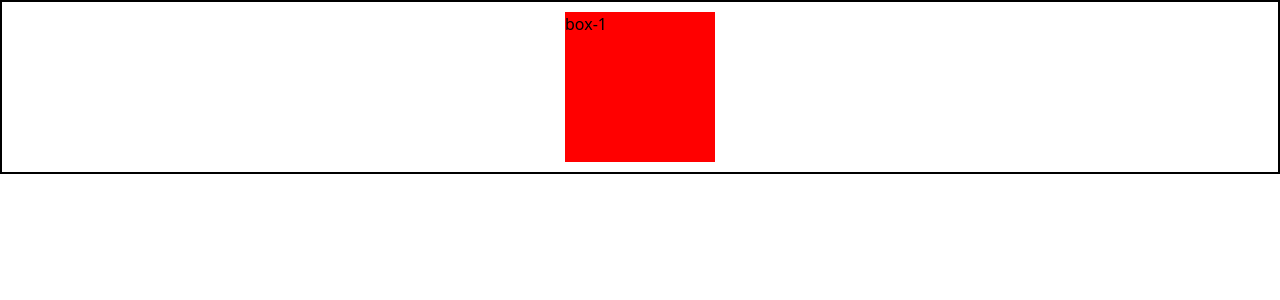
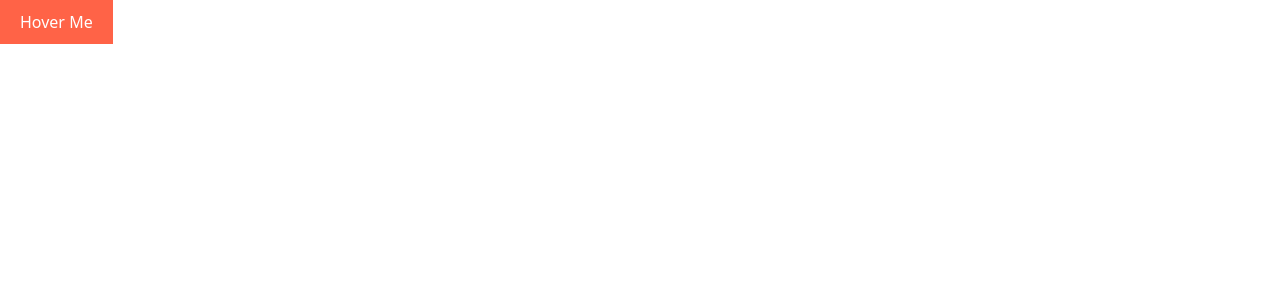
Before and after one commit to rakibul12212/l2-module-6, a React (Vite) app: page / in a window 1280 px wide. Shown: the top 300 px of the page. Built offline with nearby package versions, Linux system fonts and the light colour scheme.

Commit message:
4 type of buttons

```diff
--- a/src/App.css
+++ b/src/App.css
@@ -1,14 +1,15 @@
-.main {
+/* .main {
     border: 2px solid black;
+    padding: 20px;
     display: flex;
     flex-direction: column;
     justify-content: center;
     align-items: center;
     perspective: 500px;
 
-}
+} */
 
-.box-1 {
+/* .box-1 {
     background-color: red;
     height: 150px;
     width: 150px;
@@ -19,4 +20,153 @@
 
 .box-1:hover {
     transform: rotateX(30deg)
+} */
+
+/* button-1 */
+/* .btn {
+    border: 2px solid tomato;
+    color: tomato;
+    padding: 10px 20px;
+    background-color: transparent;
+    transition-duration: 500ms;
+    transition-timing-function: ease;
+    position: relative;
+    overflow: hidden;
+
 }
+
+.btn:after {
+    content: '';
+    height: 100%;
+    width: 100%;
+    background-color: tomato;
+    position: absolute;
+    top: 0;
+    right: 0;
+    transition-property: all;
+    transition-duration: 500ms;
+    transform: translate(110px);
+    z-index: -1;
+}
+
+.btn:hover {
+    transform: scale(1.05);
+    color: white
+}
+
+.btn:hover:after {
+    transform: translate(0px);
+} */
+
+/* button-2 */
+/* .btn {
+    border: 2px solid tomato;
+    color: tomato;
+    padding: 10px 20px;
+    background-color: transparent;
+    transition-duration: 500ms;
+    transition-timing-function: ease;
+    position: relative;
+    overflow: hidden;
+
+}
+
+.btn:after {
+    content: '';
+    height: 100%;
+    width: 100%;
+    background-color: white;
+    position: absolute;
+    top: 0;
+    right: 0;
+    transition-property: all;
+    transition-timing-function: ease;
+    transition-duration: 500ms;
+    transform: rotate(120deg);
+    z-index: -1;
+}
+
+.btn:hover {
+    color: white
+}
+
+.btn:hover:after {
+    transform: translate(0px);
+    background-color: tomato;
+} */
+
+/* button-3 */
+/* .btn {
+    border: 2px solid tomato;
+    color: tomato;
+    padding: 10px 20px;
+    background-color: transparent;
+    transition-duration: 500ms;
+    transition-timing-function: ease;
+    position: relative;
+    overflow: hidden;
+
+}
+
+.btn:after {
+    content: '';
+    height: 100%;
+    width: 100%;
+    background-color: white;
+    position: absolute;
+    top: 0;
+    right: 0;
+    transition-property: all;
+    transition-timing-function: ease;
+    transition-duration: 500ms;
+    transform: scaleX(0);
+    z-index: -1;
+}
+
+.btn:hover {
+
+    color: white
+}
+
+.btn:hover:after {
+    transform: scaleX(1);
+    background-color: tomato;
+} */
+
+/* button-4 */
+.btn {
+    border: transparent;
+    color: tomato;
+    padding: 10px 20px;
+    background-color: transparent;
+    transition-duration: 500ms;
+    transition-timing-function: ease;
+    position: relative;
+    overflow: hidden;
+
+}
+
+.btn:after {
+    content: '';
+    height: 100%;
+    width: 100%;
+    background-color: white;
+    position: absolute;
+    top: 0;
+    right: 0;
+    transition-property: all;
+    transition-timing-function: ease;
+    transition-duration: 500ms;
+    transform: scaleY(0);
+    z-index: -1;
+}
+
+.btn:hover {
+
+    color: white
+}
+
+.btn:hover:after {
+    transform: scaleY(1);
+    background-color: tomato;
+}
--- a/src/App.tsx
+++ b/src/App.tsx
@@ -4,8 +4,9 @@
 const App = () => {
   return (
     <div className="main">
-      <div className="box-1">box-1</div>
+      {/* <div className="box-1">box-1</div> */}
       {/* <h1 className="text-2xl">something cool</h1> */}
+      <button className="btn">Hover Me</button>
     </div>
   );
 };
```
